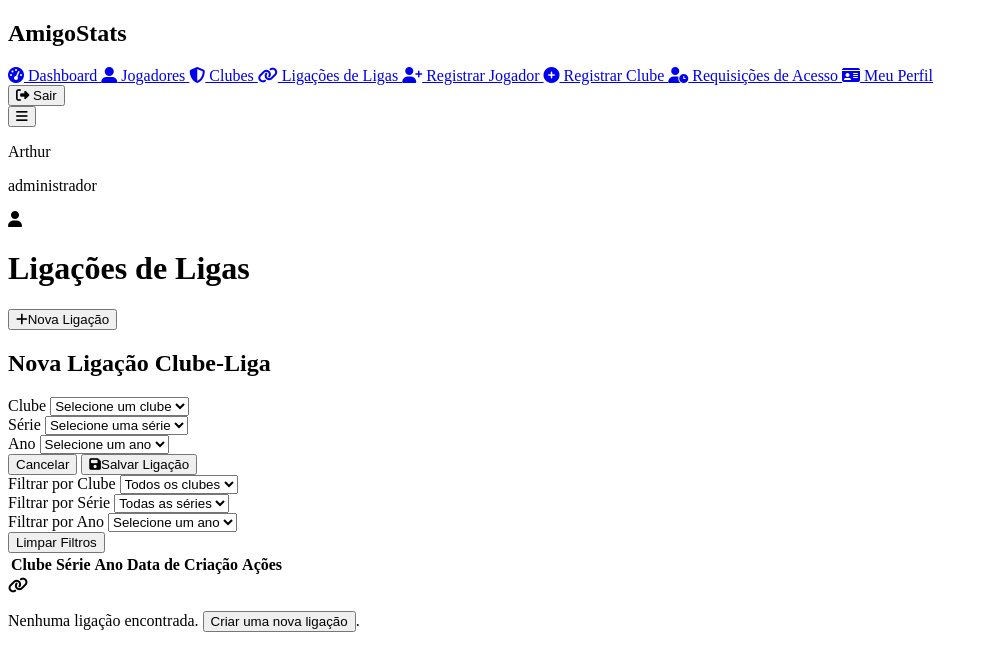
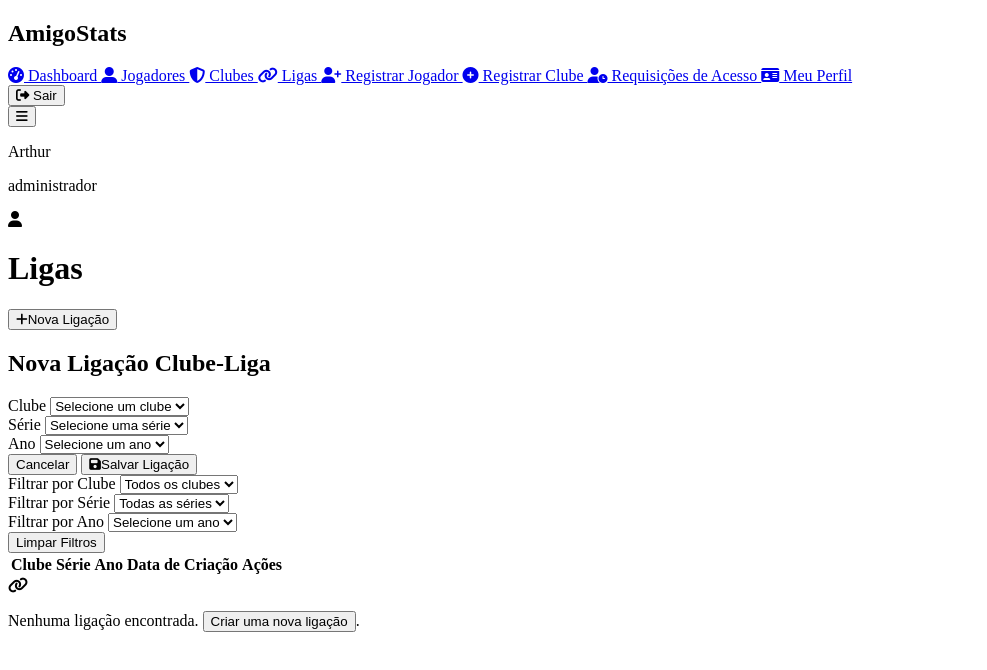
Before and after one commit to valquirino/amigo-stats, a website: page pages/league-connections.html in a window 1280 px wide. Shown: the whole page, without its empty margins (0-987 px from the left). Drawn offline with Linux system fonts and the light colour scheme; no server answers.

Commit message:
refactor: update terminology from "Ligações de Ligas" to "Ligas" across multiple files for consistency

```diff
--- a/pages/league-connections.html
+++ b/pages/league-connections.html
@@ -3,7 +3,7 @@
 <head>
     <meta charset="UTF-8">
     <meta name="viewport" content="width=device-width, initial-scale=1.0">
-    <title>Painel de Jogadores | Ligações de Ligas</title>
+    <title>Ligas</title>
     <link rel="stylesheet" href="https://cdnjs.cloudflare.com/ajax/libs/font-awesome/6.4.0/css/all.min.css">
     <!-- Os scripts e estilos serão carregados pelo webpack -->
 </head>
@@ -32,7 +32,7 @@
                 </a>
                 <a href="league-connections.html" class="sidebar-item group flex items-center px-4 py-3 mt-1 text-base font-medium rounded-md text-primary hover:bg-primary-dark hover:bg-opacity-20">
                     <i class="fas fa-link mr-3"></i>
-                    Ligações de Ligas
+                    Ligas
                 </a>
                 <a href="register-player.html" class="sidebar-item group flex items-center px-4 py-3 mt-1 text-base font-medium rounded-md text-gray-700 hover:bg-primary-light hover:bg-opacity-20">
                     <i class="fas fa-user-plus mr-3"></i>
@@ -87,7 +87,7 @@
             <!-- Content -->
             <main class="p-6">
                 <div class="flex justify-between items-center mb-6">
-                    <h1 class="text-2xl font-semibold text-gray-800">Ligações de Ligas</h1>
+                    <h1 class="text-2xl font-semibold text-gray-800">Ligas</h1>
                     <button id="new-connection-btn" class="px-4 py-2 bg-primary rounded-md text-white hover:bg-primary-dark">
                         <i class="fas fa-plus mr-2"></i>Nova Ligação
                     </button>
```
Also changed, not shown: LEAGUE_CONNECTIONS_FEATURE.md (+1 -1 lines), pages/access-requests.html (+1 -1 lines), pages/clubs.html (+1 -1 lines), pages/dashboard.html (+1 -1 lines), pages/players.html (+1 -1 lines), pages/register-club.html (+1 -1 lines), pages/register-player.html (+1 -1 lines), pages/user-profile.html (+1 -1 lines).
